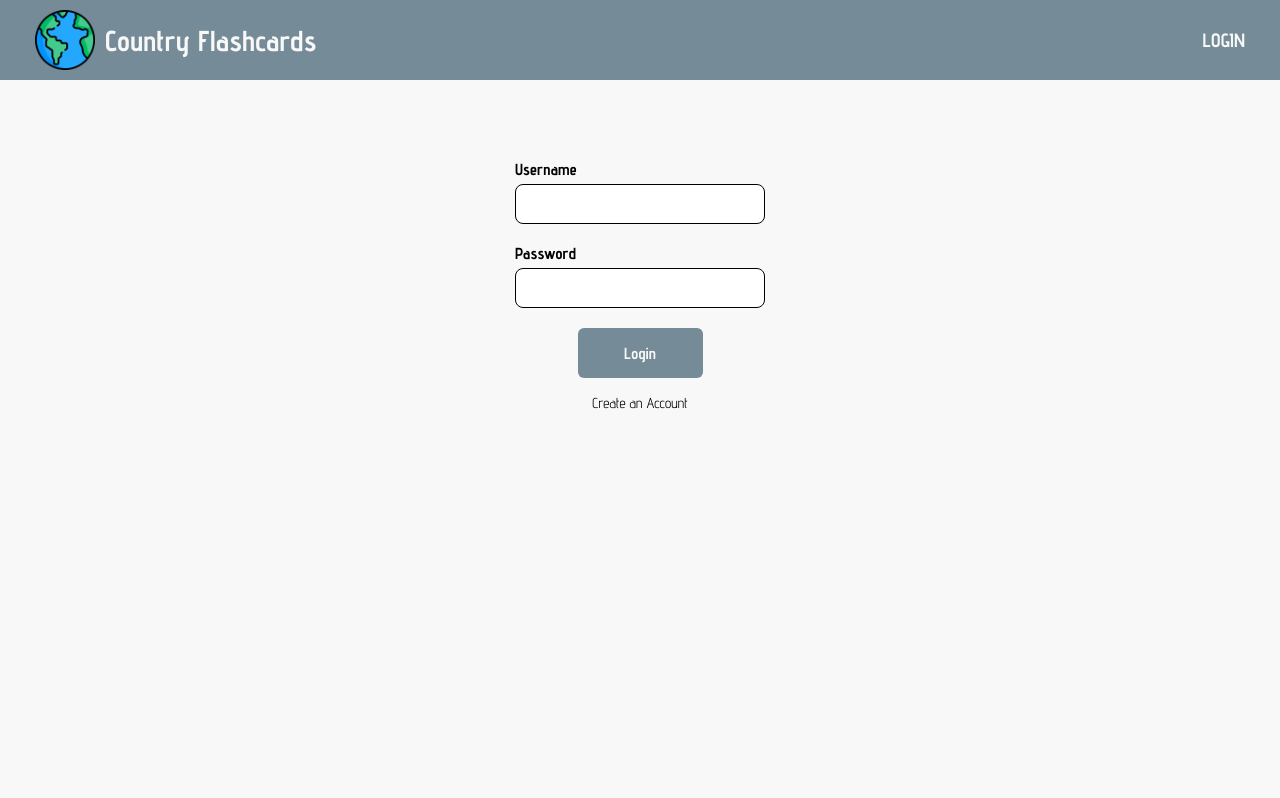
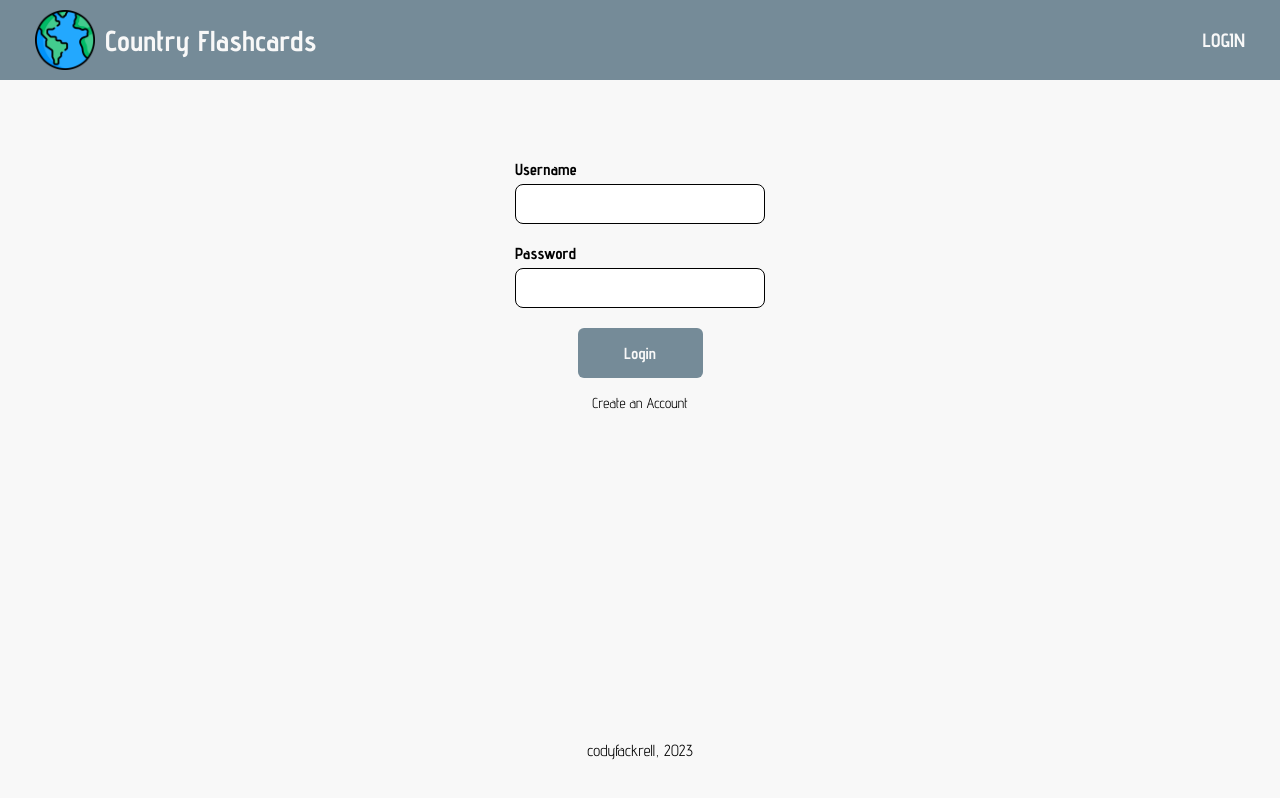
Before and after one commit to codyfackrell/TourDeGlobe, a React (Create React App) app: page /login in a window 1280 px wide. Built offline with nearby package versions, Linux system fonts and the light colour scheme.

Commit message:
file cleanup

```diff
--- a/src/App.css
+++ b/src/App.css
@@ -17,7 +17,6 @@ time, mark, audio, video {
 	border: 0;
 	font-size: 100%;
 	font: inherit;
-	/* vertical-align: baseline; */
 }
 
 /* -----------   Globals   ----------------  */
@@ -191,6 +190,10 @@ input:focus, .input:focus {
   border: 1px solid red;
 }
 
+.register-form {
+  height: 100vh;
+}
+
 /* -----------   Flashcards   ----------------  */
 
 .flippable-card-container {
@@ -338,15 +341,10 @@ tr, td {
 /* -----------   Footer   ----------------  */
 
 .footer {
-  height: 30vh;
-  display: flex;
-  justify-content: center;
-  align-items: center;
+  position: absolute;
+  bottom: 5%;
 }
 
 .home-footer {
-  display: flex;
-  align-self: flex-end;
   color: var(--seasalt);
-  margin-bottom: 25px;
 }
--- a/src/App.js
+++ b/src/App.js
@@ -5,7 +5,6 @@ import Login from "./components/auth/Login";
 import Register from "./components/auth/Register";
 import Flashcards from "./components/flashcards/Flashcards";
 import SavedCountries from "./components/SavedCountries";
-import Footer from "./components/Footer";
 import "./App.css";
 
 function App() {
@@ -21,7 +20,6 @@ function App() {
             <Route path="/savedCountries" element={<SavedCountries />} />
           </Routes>
         </main>
-        {/* <Footer /> */}
     </div>
   );
 }
--- a/src/components/Footer.js
+++ /dev/null
@@ -1,11 +0,0 @@
-import React from "react";
-
-const Footer = () => {
-  return (
-    <footer className="footer">
-      <p>codyfackrell, 2023</p>
-    </footer>
-  );
-};
-
-export default Footer;
--- a/src/components/HomePage.js
+++ b/src/components/HomePage.js
@@ -7,7 +7,7 @@ const HomePage = () => {
       <Link className="button begin-btn" to="/countries">
         Begin
       </Link>
-      <footer className="home-footer">codyfackrell, 2023</footer>
+      <footer className="footer home-footer">codyfackrell, 2023</footer>
     </div>
   );
 };
--- a/src/components/auth/Login.js
+++ b/src/components/auth/Login.js
@@ -31,11 +31,11 @@ const Login = () => {
         <label>Password</label>
         <input onChange={(e) => setPassword(e.target.value)} type="password"/>
         <button className="button">Login</button>
-
         <Link className="create-login-link" to="/register">
           Create an Account
         </Link>
       </form>
+      <footer className="footer">codyfackrell, 2023</footer>
     </div>
   );
 };
--- a/src/components/auth/Register.js
+++ b/src/components/auth/Register.js
@@ -3,7 +3,6 @@ import { Link, useNavigate } from "react-router-dom";
 import axios from "axios";
 import CountrySelector from "../../assets/CountrySelector";
 import AuthContext from "../../store/authContext";
-
 
 const Register = () => {
   const authContext = useContext(AuthContext);
@@ -50,7 +49,7 @@ const Register = () => {
 
   return (
     <div className="align-labels">
-      <form onSubmit={submitHandler} >
+      <form onSubmit={submitHandler} className="register-form">
         <label>First Name</label>
         <input onChange={(e) => setFirstName(e.target.value)} />
         <label>Home Country</label>
--- a/src/components/flashcards/BackFlashcard.js
+++ b/src/components/flashcards/BackFlashcard.js
@@ -1,5 +1,4 @@
 import React from "react";
-import Star from "./Star";
 
 const BackFlashcard = ({displayCountry, handleFlip, handleNext }) => {
   return (
--- a/src/components/flashcards/FrontFlashcard.js
+++ b/src/components/flashcards/FrontFlashcard.js
@@ -1,6 +1,4 @@
 import React from "react";
-import Star from "./Star";
-
 
 const FrontFlashcard = ({ displayCountry, handleFlip, handleNext}) => {
   const langugages = Object.values(displayCountry.languages).map((language) => language)
```
Also changed, not shown: 2 other files (tests, documents, lock files or other folders).
